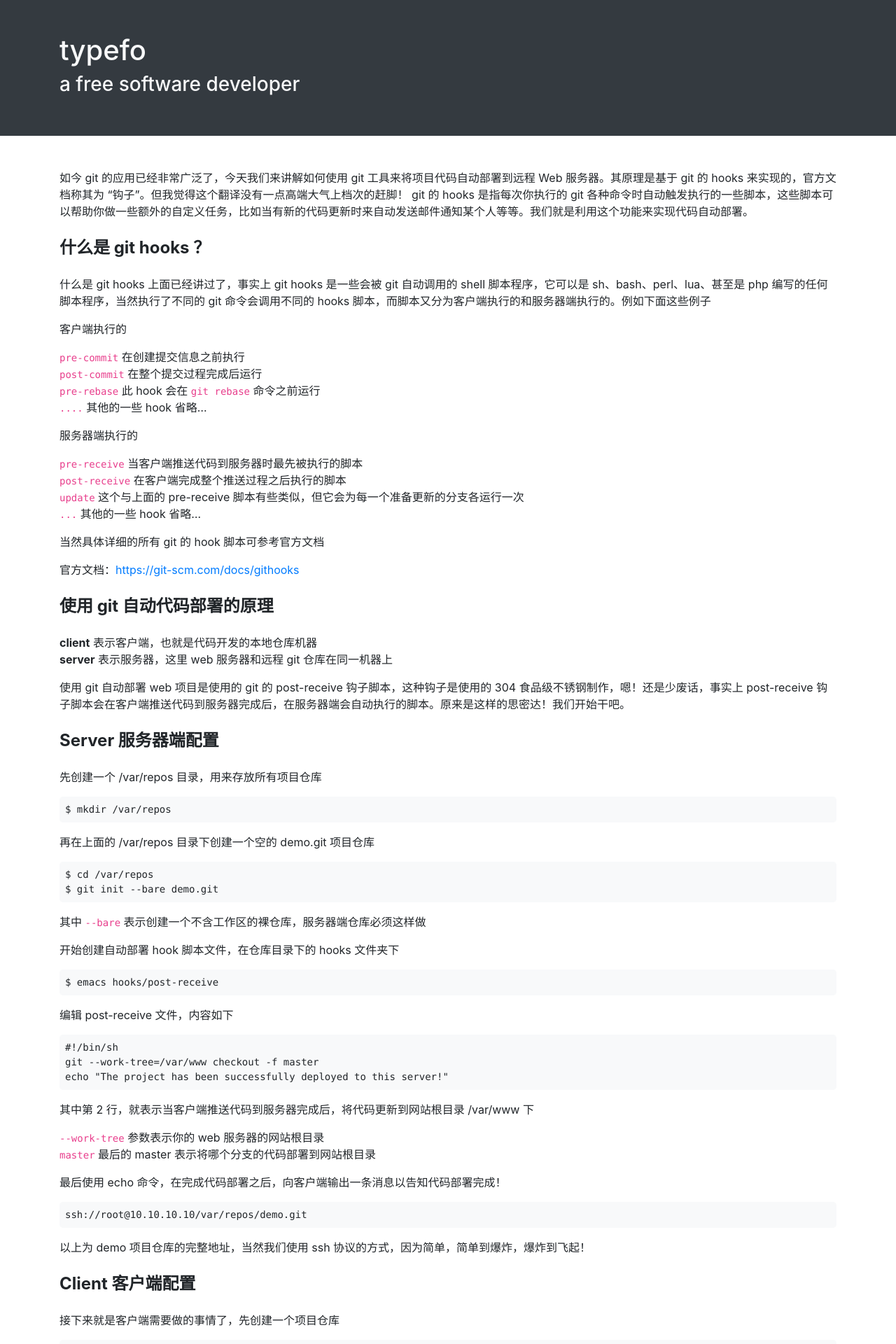
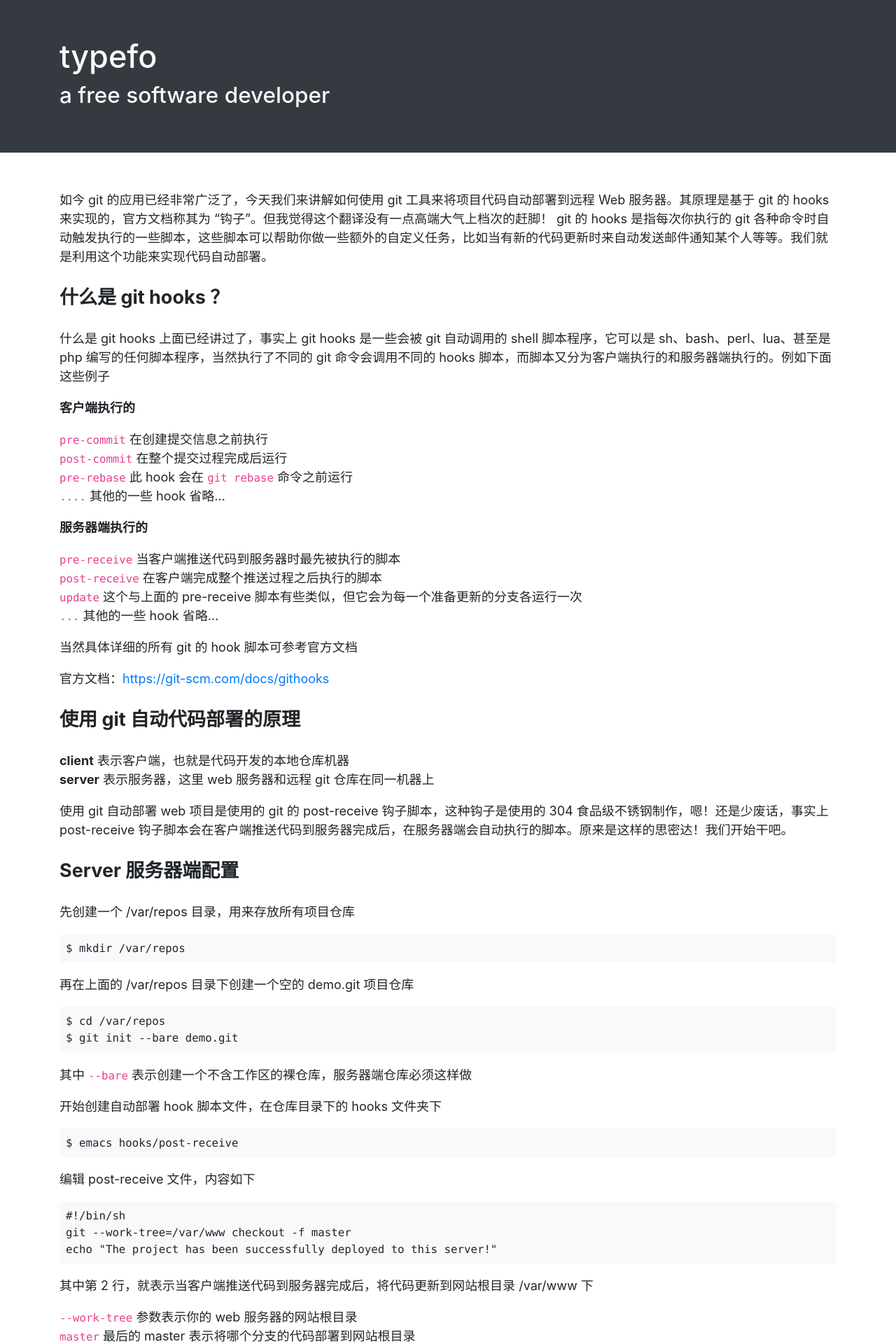
Before and after one commit to ehsud/blog, a Jekyll site: the page built from git/use-git-automate-project-deployment.md, in a window 1280 px wide. Shown: the top 1920 px of the page at 70% size. Built offline with Jekyll 4.4.1, drawn with Linux system fonts in a browser that asks for light colours.

Commit message:
updated style files

```diff
--- a/assets/css/style.css
+++ b/assets/css/style.css
@@ -1,6 +1,7 @@
 
 html {
     height: 100%!important;
+    font-size: 18px;
     font-family: 'PingFang SC','Helvetica Neue','Microsoft YaHei UI','Microsoft YaHei',Arial,Helvetica,sans-serif;
 }
 
--- a/git/use-git-automate-project-deployment.md
+++ b/git/use-git-automate-project-deployment.md
@@ -13,14 +13,14 @@ tags: [git, linux, deploy]
 
 什么是 git hooks 上面已经讲过了，事实上 git hooks 是一些会被 git 自动调用的 shell 脚本程序，它可以是 sh、bash、perl、lua、甚至是 php 编写的任何脚本程序，当然执行了不同的 git 命令会调用不同的 hooks 脚本，而脚本又分为客户端执行的和服务器端执行的。例如下面这些例子
 
-客户端执行的
+**客户端执行的**
 
 - `pre-commit`   在创建提交信息之前执行
 - `post-commit`  在整个提交过程完成后运行
 - `pre-rebase`   此 hook 会在 `git rebase` 命令之前运行
 - `....`         其他的一些 hook 省略...
 
-服务器端执行的
+**服务器端执行的**
 
 - `pre-receive`  当客户端推送代码到服务器时最先被执行的脚本
 - `post-receive` 在客户端完成整个推送过程之后执行的脚本
```
